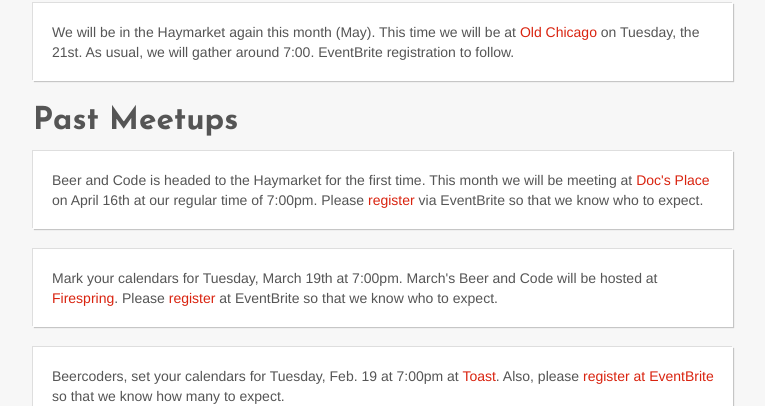
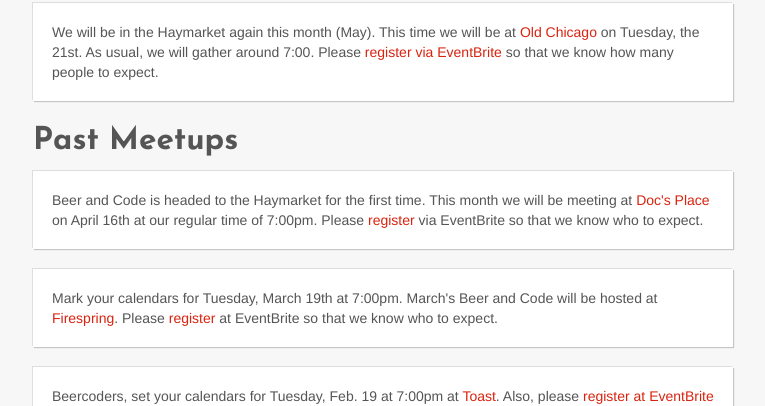
Before and after one commit to beercodelincoln/website, a plain HTML site: page index.html in a window 1280 px wide. Shown: the part 694-1100 px from the top of the page, without its empty margins (257-1022 px from the left). Drawn offline with Linux system fonts and the light colour scheme.

Commit message:
Adding the EventBrite registration link for the next meetup.

```diff
--- a/index.html
+++ b/index.html
@@ -72,7 +72,11 @@
                 <a href="http://www.oldchicago.com/locations/lincoln">Old
                     Chicago</a>
                 on Tuesday, the 21st. As usual, we will gather around 7:00.
-                EventBrite registration to follow.
+                Please
+                <a href="http://beercodelincoln-05-21-2013.eventbrite.com/">
+                    register via EventBrite
+                </a>
+                so that we know how many people to expect.
                 </p>
             </div>
 
```
